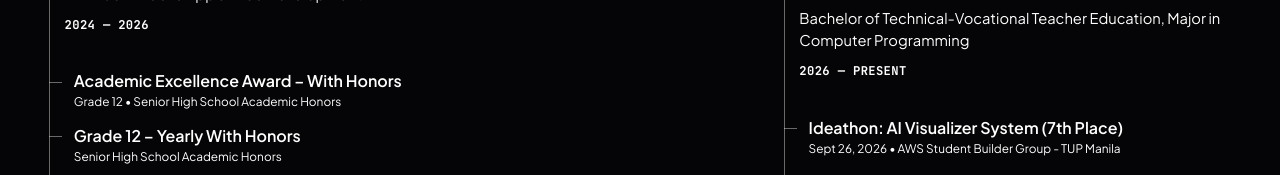
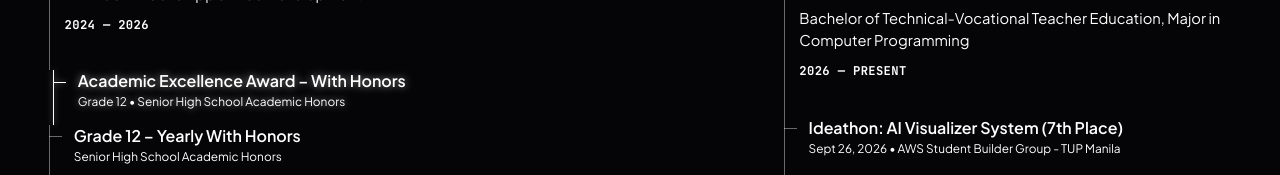
Before and after one commit to danmarkdev/Portfolio, a plain HTML site: page index.html in a window 1280 px wide. In both pictures the pointer is over the item 393 px from the left and 3465 px from the top of the page. Shown: the part 3368-3543 px from the top of the page. Drawn offline with Linux system fonts and the light colour scheme.

Commit message:
Update style.css

```diff
--- a/style.css
+++ b/style.css
@@ -1970,3 +1970,42 @@ section#education.edu-section{
 @media(max-width:960px){
   section#education.edu-section{padding-top:8rem}
 }
+
+/* EDUCATION: hover / click / tap highlight on each achievement item
+   (item slides right a little, its branch line + tick turn bright white, text glows) */
+.edu-item{
+  transition:transform .25s cubic-bezier(.16,1,.3,1);
+  cursor:pointer;
+  -webkit-tap-highlight-color:transparent;
+}
+.edu-item::before,
+.edu-item::after{
+  transition:background .25s ease, box-shadow .25s ease;
+}
+.edu-item-title,
+.edu-item-meta{
+  transition:text-shadow .25s ease;
+}
+.edu-item:hover,
+.edu-item:active,
+.edu-item:focus,
+.edu-item:focus-within{
+  transform:translateX(4px);
+}
+.edu-item:hover::before,
+.edu-item:hover::after,
+.edu-item:active::before,
+.edu-item:active::after,
+.edu-item:focus::before,
+.edu-item:focus::after{
+  background:#ffffff;
+  box-shadow:0 0 6px rgba(255,255,255,.55);
+}
+.edu-item:hover .edu-item-title,
+.edu-item:hover .edu-item-meta,
+.edu-item:active .edu-item-title,
+.edu-item:active .edu-item-meta,
+.edu-item:focus .edu-item-title,
+.edu-item:focus .edu-item-meta{
+  text-shadow:0 0 8px rgba(255,255,255,.6);
+}
```
